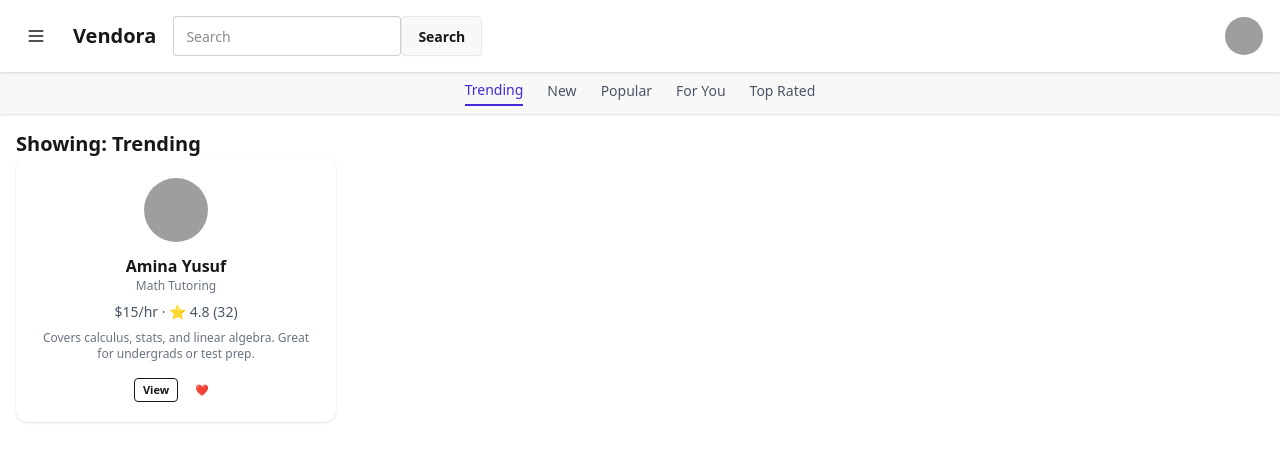
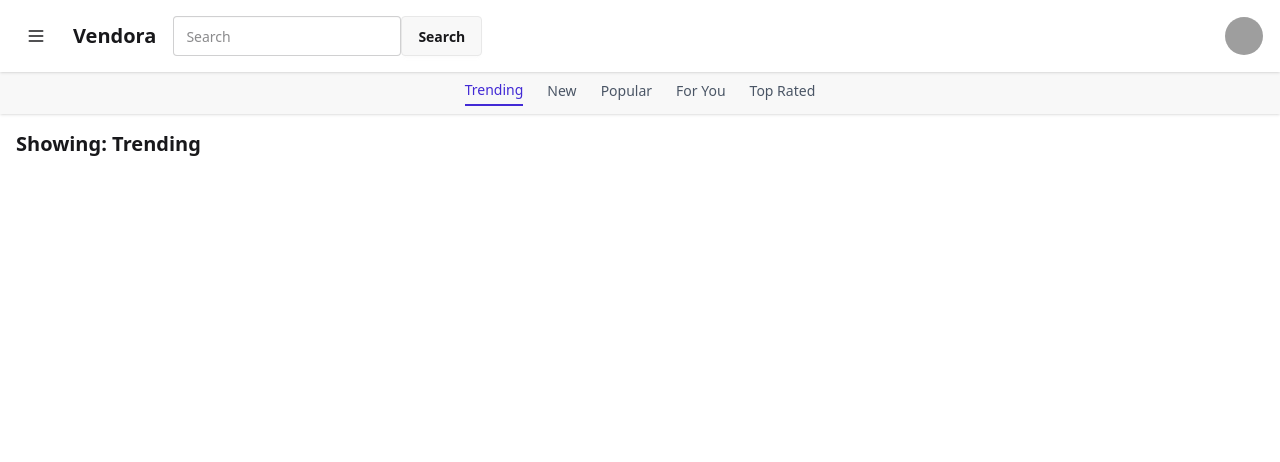
Before and after one commit to sotesh1516/Vendora, a React (Vite) app in the folder frontend/vendora-frontend/: page /dashboard in a window 1280 px wide. Shown: the top 462 px of the page. Built offline with nearby package versions, Linux system fonts and the light colour scheme; grey boxes are pictures that could not be loaded.

Commit message:
added props to the listing card component

```diff
--- a/frontend/vendora-frontend/src/components/Dashboard.jsx
+++ b/frontend/vendora-frontend/src/components/Dashboard.jsx
@@ -50,29 +50,7 @@ export default function Dashboard() {
             <div className="p-4">
                 <h2 className="text-xl font-bold">Showing: {activeCategory}</h2>
                 {/* Tailored content based on activeCategory */}
-                <div className="bg-white rounded-xl p-5 text-center shadow hover:shadow-md transition w-full max-w-xs">
-  <img
-    src="https://img.daisyui.com/images/profile/demo/5@94.webp"
-    className="mx-auto w-16 h-16 rounded-full mb-3 object-cover"
-    alt="Service Avatar"
-  />
-
-  <h3 className="font-semibold text-md">Amina Yusuf</h3>
-  <p className="text-xs text-gray-500">Math Tutoring</p>
-
-  <div className="mt-2 text-sm text-gray-600">
-    <span>$15/hr</span> · <span>⭐ 4.8 (32)</span>
-  </div>
-
-  <p className="text-xs text-gray-500 mt-2 line-clamp-2">
-    Covers calculus, stats, and linear algebra. Great for undergrads or test prep.
-  </p>
-
-  <div className="mt-4 flex justify-center gap-2">
-    <button className="btn btn-xs btn-outline">View</button>
-    <button className="btn btn-xs btn-ghost">❤️</button>
-  </div>
-</div>
+                {}
 
             </div>
         </>
--- a/frontend/vendora-frontend/src/components/DashboardSubComponents/ListingCard.jsx
+++ b/frontend/vendora-frontend/src/components/DashboardSubComponents/ListingCard.jsx
@@ -1,55 +1,8 @@
-<div className="flex flex-col md:flex-row gap-4 p-4 border rounded-lg bg-white hover:bg-gray-50 transition">
+import React from 'react'
 
-  {/* Left: Thumbnail Image */}
-  <div className="flex-shrink-0 w-full md:w-48 h-36 overflow-hidden rounded-md">
-    <img
-      src="https://img.daisyui.com/images/profile/demo/5@94.webp"
-      alt="Service Preview"
-      className="w-full h-full object-cover"
-    />
-  </div>
-
-  {/* Right: Details */}
-  <div className="flex-1 flex flex-col justify-between">
-
-    {/* Provider Info */}
-    <div className="mb-2">
-      <h3 className="text-lg font-semibold">Amina Yusuf</h3>
-      <p className="text-sm text-gray-500">Virginia Tech Campus · ⭐ 4.8 (32 reviews)</p>
-    </div>
-
-    {/* Services Offered */}
-    <div className="space-y-1 text-sm">
-      <div className="flex justify-between items-center">
-        <p className="text-gray-700">Essay Editing</p>
-        <div className="text-right text-sm">
-          <p className="text-gray-700 font-semibold">$20.00</p>
-          <p className="text-xs text-gray-400">45 min</p>
-        </div>
-      </div>
-      <div className="flex justify-between items-center">
-        <p className="text-gray-700">One-on-One Tutoring</p>
-        <div className="text-right text-sm">
-          <p className="text-gray-700 font-semibold">$25.00</p>
-          <p className="text-xs text-gray-400">1 hr</p>
-        </div>
-      </div>
-    </div>
-
-    {/* Book Button */}
-    <div className="mt-3">
-      <button className="btn btn-sm btn-primary w-full md:w-fit">Book</button>
-    </div>
-  </div>
-</div>
-
-
-
-
-
-
-
-
+function ListingCard(props) {
+  return (
+    <div>
       <div className="bg-white rounded-xl p-5 text-center shadow hover:shadow-md transition w-full max-w-xs">
         <img
           src="https://img.daisyui.com/images/profile/demo/5@94.webp"
@@ -57,15 +10,15 @@
           alt="Service Avatar"
         />
 
-  <h3 className="font-semibold text-md">Amina Yusuf</h3>
-  <p className="text-xs text-gray-500">Math Tutoring</p>
+        <h3 className="font-semibold text-md">{props.name}</h3>
+        <p className="text-xs text-gray-500">{props.service}</p>
 
         <div className="mt-2 text-sm text-gray-600">
-    <span>$15/hr</span> · <span>⭐ 4.8 (32)</span>
+          <span>{props.rate}/hr</span> · <span>⭐ {props.rating} ({props.reviewers})</span>
         </div>
 
         <p className="text-xs text-gray-500 mt-2 line-clamp-2">
-    Covers calculus, stats, and linear algebra. Great for undergrads or test prep.
+          {props.description}
         </p>
 
         <div className="mt-4 flex justify-center gap-2">
@@ -73,3 +26,8 @@
           <button className="btn btn-xs btn-ghost">❤️</button>
         </div>
       </div>
+    </div>
+  )
+}
+
+export default ListingCard
```
Lines whose indentation alone changed are shown as unchanged.
